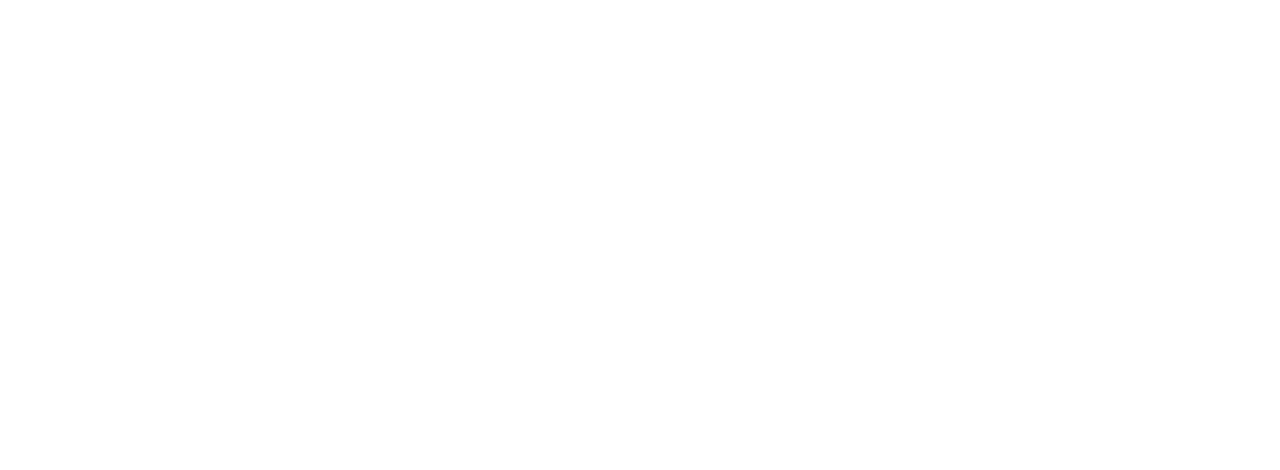
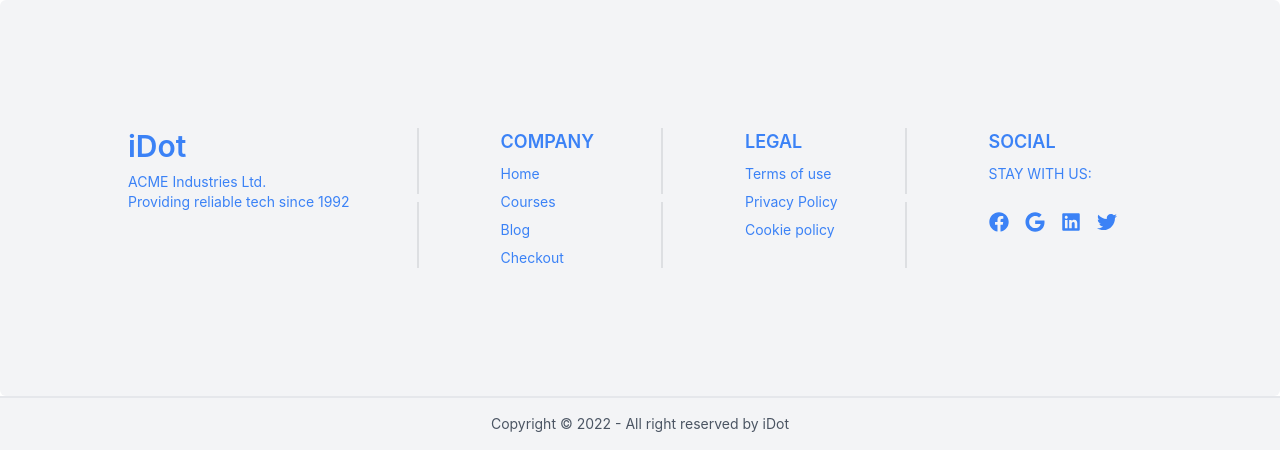
Before and after one commit to FahmidaTasmia/service-review-client, a React (Create React App) app: page / in a window 1280 px wide. Shown: the top 470 px of the page. Built offline with nearby package versions, Linux system fonts and the light colour scheme.

Commit message:
footer added

```diff
--- /dev/null
+++ b/src/pages/Newsletter/NewsLetter.js
@@ -0,0 +1,17 @@
+import React from 'react';
+
+const NewsLetter = () => {
+    return (
+        <div className="form-control ">
+        <label className="label">
+            <span className='font-bold mt-3 font-sans uppercase'>Enter your email address</span>
+        </label>
+        <div className="relative ">
+            <input type="text" placeholder="" className="input input-bordered w-full pr-16" />
+            <button className="btn btn-primary absolute top-0 right-0 rounded-l-none">Subscribe</button>
+        </div>
+    </div>
+    );
+};
+
+export default NewsLetter;
--- a/src/pages/Shared/Footer/Footer.js
+++ b/src/pages/Shared/Footer/Footer.js
@@ -1,10 +1,51 @@
 import React from 'react';
+import { Link } from 'react-router-dom';
+import { FaFacebook, FaGoogle, FaTwitter, FaLinkedin } from "react-icons/fa";
 
 const Footer = () => {
     return (
+        <div className=''>
+            <footer className="footer p-32  bg-gray-100 text-blue-500 rounded-md ">
+       <div >
+        <h4 className='text-3xl    font-semibold '>iDot</h4>
+        <p>ACME Industries Ltd.<br/>Providing reliable tech since 1992</p>
+       </div>
+       <div className="divider lg:divider-horizontal"></div>
+        <div >
+          <span className="text-lg  uppercase  font-semibold">Company</span>
+          <Link className="link link-hover">Home</Link>
+          <Link className="link link-hover">Courses</Link>
+          <Link className="link link-hover">Blog</Link>
+          <Link className="link link-hover">Checkout</Link>
+        </div>
+        <div className="divider \ lg:divider-horizontal"></div>
+        <div >
+          <span className="text-lg  uppercase  font-semibold">Legal</span>
+          <Link className="link link-hover ">Terms of use</Link>
+          <Link className="link link-hover ">Privacy Policy</Link>
+          <Link className="link link-hover ">Cookie policy</Link>
+        </div>
+        <div className="divider lg:divider-horizontal"></div>
         <div>
+    <span className="text-lg  uppercase  font-semibold">Social</span>
+    <p className='uppercase  '>Stay with US:</p>
+    <div className="grid grid-flow-col gap-4">
+     <FaFacebook className=' w-5 mt-5 h-5'></FaFacebook>
+     <FaGoogle   className=' w-5 mt-5 h-5'></FaGoogle>
+     <FaLinkedin className=' w-5 mt-5 h-5'></FaLinkedin>
+     <FaTwitter  className=' w-5 mt-5 h-5'></FaTwitter>
+    </div>
+  </div>
 
+     </footer>
+     <footer className="footer footer-center p-4 text-base-content border-t-2 bg-gray-100">
+
+  <div className='text-gray-600 '>
+    <p>Copyright © 2022 - All right reserved by iDot</p>
+  </div>
+</footer>
         </div>
+
     );
 };
 
```
